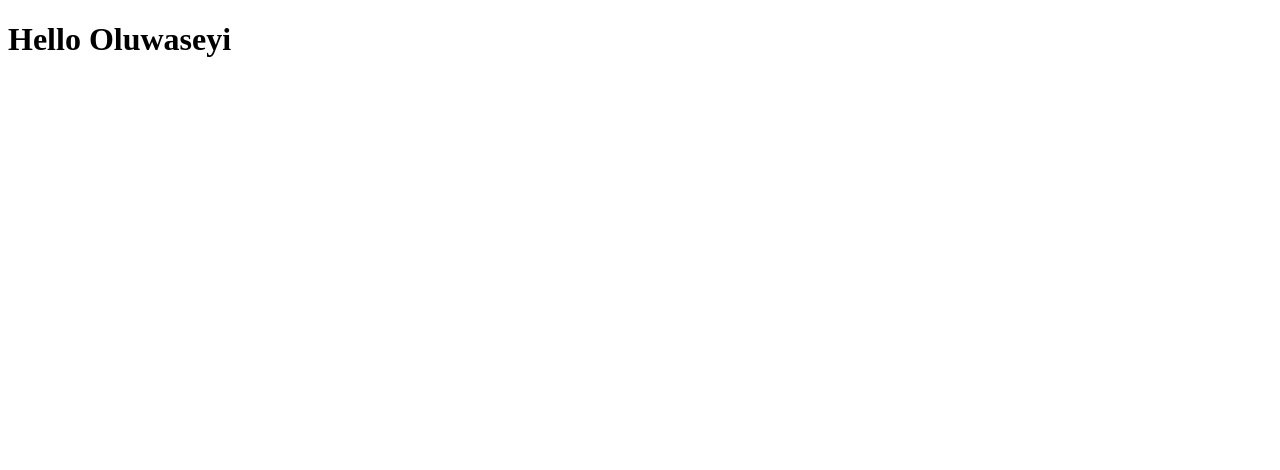
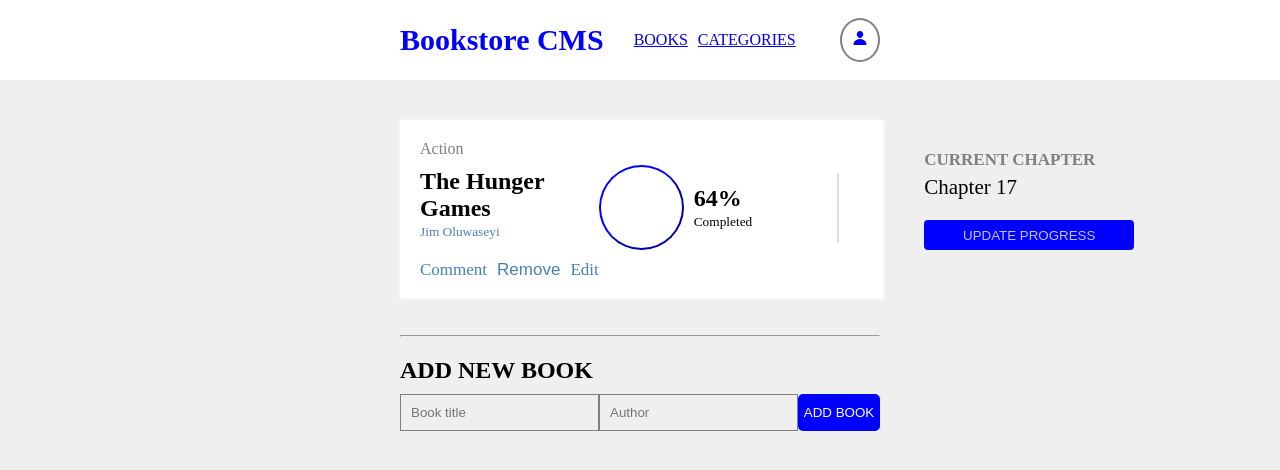
Before and after one commit to JimOluwaseyi/Book-Store, a React (Vite) app: page / in a window 1280 px wide. Shown: the top 470 px of the page. Built offline with nearby package versions, Linux system fonts and the light colour scheme.

Commit message:
Add all components

```diff
--- a/package.json
+++ b/package.json
@@ -11,7 +11,9 @@
   },
   "dependencies": {
     "react": "^18.2.0",
-    "react-dom": "^18.2.0"
+    "react-dom": "^18.2.0",
+    "react-icons": "^4.12.0",
+    "react-router-dom": "^6.21.0"
   },
   "devDependencies": {
     "@babel/core": "^7.23.6",
--- a/src/App.jsx
+++ b/src/App.jsx
@@ -1,11 +1,20 @@
+import { BrowserRouter, Routes, Route } from "react-router-dom";
+import Navbar from "./components/Navbar";
+import Books from "./components/Books";
+import Categories from "./components/Categories";
+
 function App() {
-let boy ='Oluwaseyi'
   return (
-    <>
-   <h1>Hello {boy}</h1>
-    </>
-  )
-
+    <div className="App">
+      <BrowserRouter>
+        <Navbar />
+        <Routes>
+          <Route path="/" element={<Books />} />
+          <Route path="/categories" element={<Categories />} />
+        </Routes>
+      </BrowserRouter>
+    </div>
+  );
 }
 
-export default App
+export default App;
--- /dev/null
+++ b/src/Css/Books.css
@@ -0,0 +1,68 @@
+.bookBg{
+    background: #fff;
+    display: flex;
+    justify-content: space-between;
+    margin: 40px 400px;
+    padding: 10px 20px;
+    align-items: center;
+    box-shadow: 2px 2px 2px 2px white;
+}
+.bookContainer p{
+    margin: 10px 0;
+    color: grey;
+}
+
+.bookContainer small{
+    color: steelblue;
+
+}
+
+
+.bookMonitor{
+    display: flex;
+    gap: 10px;
+    align-items: center;
+
+}
+
+.border{
+    width: 2px;
+    height: 70px;
+    background-color: rgba(128, 128, 128, 0.256);
+}
+
+
+#radius{
+    width: 85px;
+    height:85px;
+    border-radius: 50%;
+    background: none;
+    border-color: blue;
+
+}
+
+.progressChapter{
+    display: flex;
+    gap: 85px;
+    align-items: center;
+}
+
+.chapters h3{
+    color: grey;
+    font-size: 17px;
+    margin: 5px 0;
+}
+.chapters p{
+    font-size: 21px;
+}
+
+
+.chapters button{
+    background-color: blue;
+    color: #ffffffc2;
+    border: none;
+    height: 30px;
+    width: 210px;
+    margin: 20px 0;
+    border-radius: 4px;
+}
--- /dev/null
+++ b/src/Css/Button.css
@@ -0,0 +1,12 @@
+.editRemove{
+    margin: 20px 0 5px 0;
+    color: steelblue;
+    font-size: 17px
+}
+
+.removeBtn button {
+    border: none;
+    color: steelblue;
+    background: none;
+    font-size: 17px;
+}
--- /dev/null
+++ b/src/Css/Form.css
@@ -0,0 +1,27 @@
+hr {
+  margin: 20px 400px;
+  background-color: grey;
+}
+form {
+  margin: 10px 400px;
+}
+.inputDiv {
+  margin: 10px 0;
+  display: flex;
+  justify-content: space-between;
+}
+input {
+  width: 380px;
+  padding: 10px;
+  background: transparent;
+  border: 1px solid grey;
+  outline: none;
+}
+
+.inputDiv button {
+  width: 200px;
+  background: blue;
+  border: none;
+  border-radius: 5px;
+  color: #fff;
+}
--- /dev/null
+++ b/src/Css/Navbar.css
@@ -0,0 +1,36 @@
+.navbar{
+    display: flex;
+    justify-content: space-between;
+    background: #fff;
+    height:80px;
+    align-items: center;
+    padding: 0 400px;
+    margin-bottom: 20px;
+}
+.heading h1{
+    font-size: 30px;
+    color: blue;
+}
+
+.heading{
+    display: flex;
+    align-items: center;
+    gap: 30px
+}
+ul{
+    display: flex;
+    gap: 10px;
+    list-style-type: none;
+}
+
+.iconRadius{
+    border-radius: 50%;
+    border: 2px solid grey;
+    padding: 10px;
+
+}
+.icon {
+    color: blue;
+
+
+}
--- /dev/null
+++ b/src/components/Books.jsx
@@ -0,0 +1,47 @@
+import { useState } from "react";
+import DeleteButton from "./DeleteButton";
+import Form from "./Form";
+import "../Css/Books.css";
+const Books = () => {
+  const [books, setBooks] = useState([
+    {
+      bookName: "The Hunger Games",
+      author: "Jim Oluwaseyi",
+    },
+  ]);
+  return (
+    <>
+      <section className="bookBg">
+        <div className="bookContainer">
+          <p>Action</p>
+          {books.map((book) => (
+            <div>
+              <h1>{book.bookName}</h1>
+              <small>{book.author}</small>
+            </div>
+          ))}
+          <DeleteButton />
+        </div>
+        <div className="progressChapter">
+          <div className="bookMonitor">
+            <button id="radius"></button>
+            <div>
+              <h2>64%</h2>
+              <small>Completed</small>
+            </div>
+          </div>
+          <div className="border"></div>
+
+          <div className="chapters">
+            <h3>CURRENT CHAPTER</h3>
+            <p>Chapter 17</p>
+            <button>UPDATE PROGRESS</button>
+          </div>
+        </div>
+      </section>
+      <Form />
+    </>
+  );
+};
+
+export default Books;
--- /dev/null
+++ b/src/components/Categories.jsx
@@ -0,0 +1,9 @@
+const Categories =()=>{
+    return (
+        <>
+        <h1>CATEGORY IS UNDER CONSTRUCTION </h1>
+
+        </>
+    )
+}
+export default Categories;
--- /dev/null
+++ b/src/components/DeleteButton.jsx
@@ -0,0 +1,12 @@
+import "../Css/Button.css"
+const DeleteButton =()=>{
+    return ( <ul className="editRemove">
+    <li>Comment</li>
+    <li className="removeBtn"><button>Remove</button></li>
+    <li>Edit</li>
+  </ul>
+
+    )
+}
+
+export default DeleteButton;
--- /dev/null
+++ b/src/components/Form.jsx
@@ -0,0 +1,17 @@
+import "../Css/Form.css";
+const Form = () => {
+  return (
+    <>
+      <hr />
+      <form action="">
+        <h2>ADD NEW BOOK</h2>
+        <div className="inputDiv">
+          <input type="text" placeholder="Book title" />
+          <input type="text" placeholder="Author" />
+          <button>ADD BOOK</button>
+        </div>
+      </form>
+    </>
+  );
+};
+export default Form;
--- /dev/null
+++ b/src/components/Navbar.jsx
@@ -0,0 +1,26 @@
+import { Link } from "react-router-dom";
+import { IoPerson } from "react-icons/io5";
+import "../Css/Navbar.css";
+const Navbar = () => {
+  return (
+    <nav className="navbar">
+      <div className="heading">
+        <h1>Bookstore CMS</h1>
+        <ul>
+          <li>
+            <Link to="/">BOOKS</Link>
+          </li>
+          <li>
+            <Link to="/categories">CATEGORIES</Link>
+          </li>
+        </ul>
+      </div>
+
+      <div className="iconRadius">
+        <IoPerson  className="icon"/>
+      </div>
+    </nav>
+  );
+};
+
+export default Navbar;
--- a/src/index.css
+++ b/src/index.css
@@ -0,0 +1,9 @@
+*{
+    padding:0;
+    margin: 0;
+    box-sizing: 0;
+}
+
+body{
+    background: #edececd5;
+}
```
Also changed, not shown: 1 other file (tests, documents, lock files or other folders).
